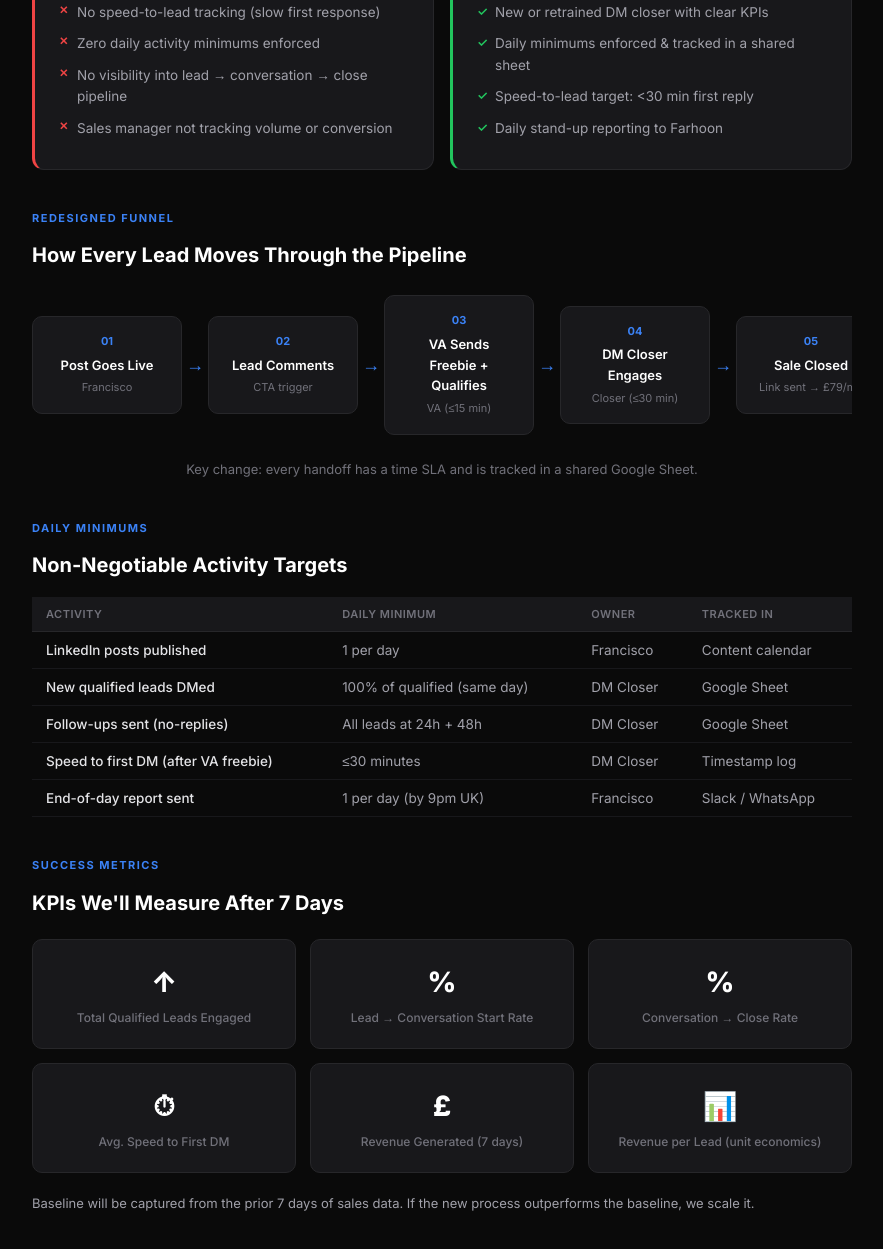
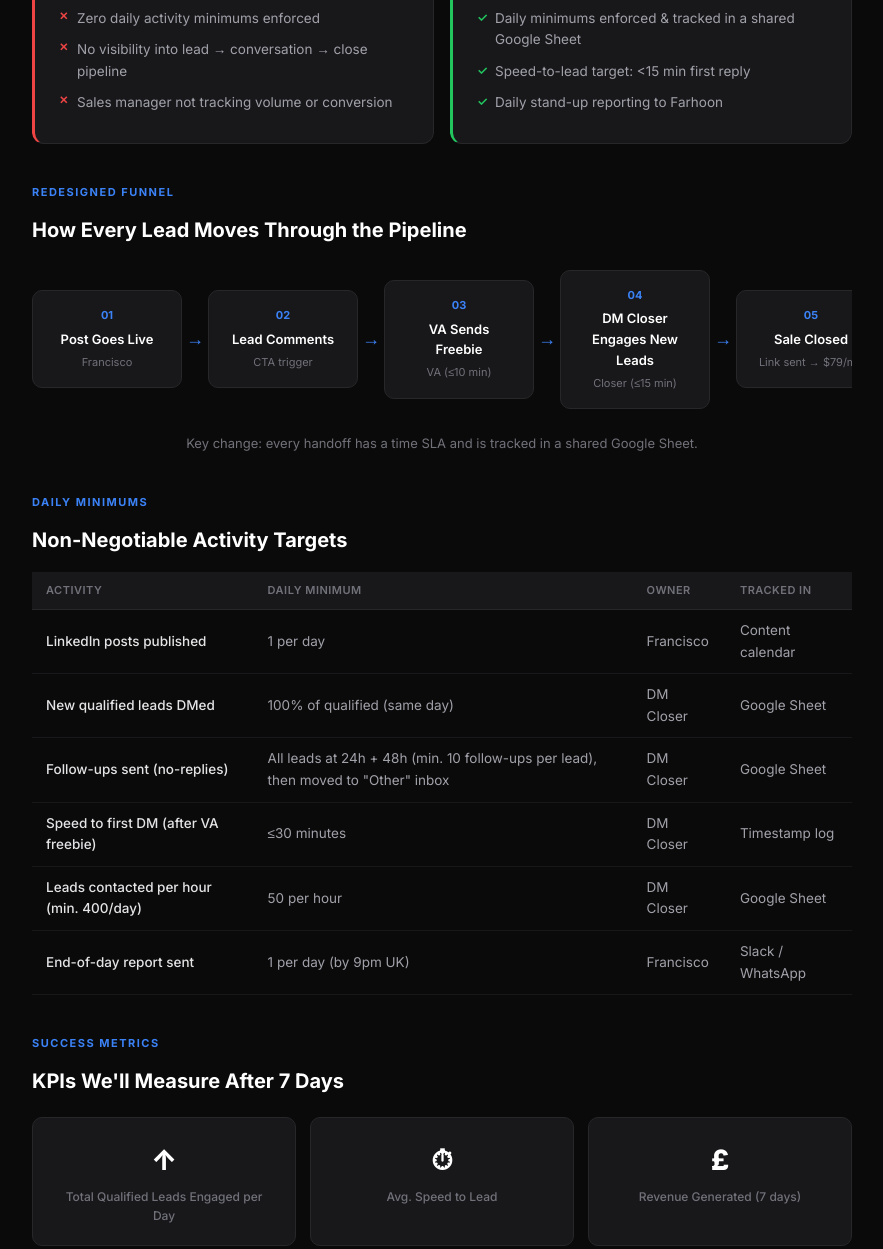
Before and after one commit to kicogost/farhoontest, a plain HTML site: page index.html in a window 1280 px wide. Shown: the part 415-1664 px from the top of the page, without its empty margins (198-1081 px from the left). Drawn offline with Linux system fonts and the light colour scheme.

Commit message:
Update index.html

```diff
--- a/index.html
+++ b/index.html
@@ -1,5 +1,3 @@
-html
-
 <!DOCTYPE html>
 <html lang="en">
 <head>
@@ -335,8 +333,8 @@ html
       <ul>
         <li>Francisco owns full LinkedIn funnel end-to-end</li>
         <li>New or retrained DM closer with clear KPIs</li>
-        <li>Daily minimums enforced &amp; tracked in a shared sheet</li>
-        <li>Speed-to-lead target: &lt;30 min first reply</li>
+        <li>Daily minimums enforced &amp; tracked in a shared Google Sheet</li>
+        <li>Speed-to-lead target: &lt;15 min first reply</li>
         <li>Daily stand-up reporting to Farhoon</li>
       </ul>
     </div>
@@ -361,20 +359,20 @@ html
       <div class="funnel-arrow">→</div>
       <div class="funnel-step">
         <div class="step-num">03</div>
-        <div class="step-title">VA Sends Freebie + Qualifies</div>
-        <div class="step-owner">VA (≤15 min)</div>
+        <div class="step-title">VA Sends Freebie</div>
+        <div class="step-owner">VA (≤10 min)</div>
       </div>
       <div class="funnel-arrow">→</div>
       <div class="funnel-step">
         <div class="step-num">04</div>
-        <div class="step-title">DM Closer Engages</div>
-        <div class="step-owner">Closer (≤30 min)</div>
+        <div class="step-title">DM Closer Engages New Leads</div>
+        <div class="step-owner">Closer (≤15 min)</div>
       </div>
       <div class="funnel-arrow">→</div>
       <div class="funnel-step">
         <div class="step-num">05</div>
         <div class="step-title">Sale Closed</div>
-        <div class="step-owner">Link sent → £79/mo</div>
+        <div class="step-owner">Link sent → $79/mo</div>
       </div>
     </div>
     <p style="font-size:13px; color:#71717a; text-align:center; margin-top:4px;">Key change: every handoff has a time SLA and is tracked in a shared Google Sheet.</p>
@@ -391,8 +389,9 @@ html
       <tbody>
         <tr><td>LinkedIn posts published</td><td>1 per day</td><td>Francisco</td><td>Content calendar</td></tr>
         <tr><td>New qualified leads DMed</td><td>100% of qualified (same day)</td><td>DM Closer</td><td>Google Sheet</td></tr>
-        <tr><td>Follow-ups sent (no-replies)</td><td>All leads at 24h + 48h</td><td>DM Closer</td><td>Google Sheet</td></tr>
+        <tr><td>Follow-ups sent (no-replies)</td><td>All leads at 24h + 48h (min. 10 follow-ups per lead), then moved to "Other" inbox</td><td>DM Closer</td><td>Google Sheet</td></tr>
         <tr><td>Speed to first DM (after VA freebie)</td><td>≤30 minutes</td><td>DM Closer</td><td>Timestamp log</td></tr>
+        <tr><td>Leads contacted per hour (min. 400/day)</td><td>50 per hour</td><td>DM Closer</td><td>Google Sheet</td></tr>
         <tr><td>End-of-day report sent</td><td>1 per day (by 9pm UK)</td><td>Francisco</td><td>Slack / WhatsApp</td></tr>
       </tbody>
     </table>
@@ -402,30 +401,18 @@ html
   <div class="section">
     <div class="section-label">Success Metrics</div>
     <h2>KPIs We'll Measure After 7 Days</h2>
-    <div class="kpi-grid">
+    <div class="kpi-grid" style="grid-template-columns: repeat(3, 1fr);">
       <div class="kpi">
         <div class="value">↑</div>
-        <div class="label">Total Qualified Leads Engaged</div>
-      </div>
-      <div class="kpi">
-        <div class="value">%</div>
-        <div class="label">Lead → Conversation Start Rate</div>
-      </div>
-      <div class="kpi">
-        <div class="value">%</div>
-        <div class="label">Conversation → Close Rate</div>
+        <div class="label">Total Qualified Leads Engaged per Day</div>
       </div>
       <div class="kpi">
         <div class="value">⏱</div>
-        <div class="label">Avg. Speed to First DM</div>
+        <div class="label">Avg. Speed to Lead</div>
       </div>
       <div class="kpi">
         <div class="value">£</div>
         <div class="label">Revenue Generated (7 days)</div>
-      </div>
-      <div class="kpi">
-        <div class="value">📊</div>
-        <div class="label">Revenue per Lead (unit economics)</div>
       </div>
     </div>
     <p style="font-size:13px;">Baseline will be captured from the prior 7 days of sales data. If the new process outperforms the baseline, we scale it.</p>
@@ -481,17 +468,16 @@ html
 
   <!-- COMPENSATION -->
   <div class="section">
-    <div class="section-label">Compensation Proposal</div>
     <h2>Suggested Structure (To Discuss on Call)</h2>
     <div class="comp-box">
       <h3>Francisco — Full Funnel Owner</h3>
       <div class="comp-row"><span class="label">Current scope expansion</span><span class="val">Content + Sales Management</span></div>
-      <div class="comp-row"><span class="label">Suggested model</span><span class="val">Base + % of LinkedIn-attributed sales</span></div>
+      <div class="comp-row"><span class="label">Suggested model</span><span class="val">Base (from content) + % of LinkedIn-attributed sales</span></div>
       <div class="comp-row"><span class="label">Alignment</span><span class="val">Skin in the game — more closes = more pay</span></div>
     </div>
     <div class="comp-box" style="border-color:#27272a; background:#18181b;">
       <h3>DM Closer</h3>
-      <div class="comp-row"><span class="label">Suggested model</span><span class="val">Low base + aggressive commission per close</span></div>
+      <div class="comp-row"><span class="label">Suggested model</span><span class="val">No base + aggressive commission per close</span></div>
       <div class="comp-row"><span class="label">Why</span><span class="val">Attracts self-motivated closers, weeds out slackers</span></div>
     </div>
   </div>
```
